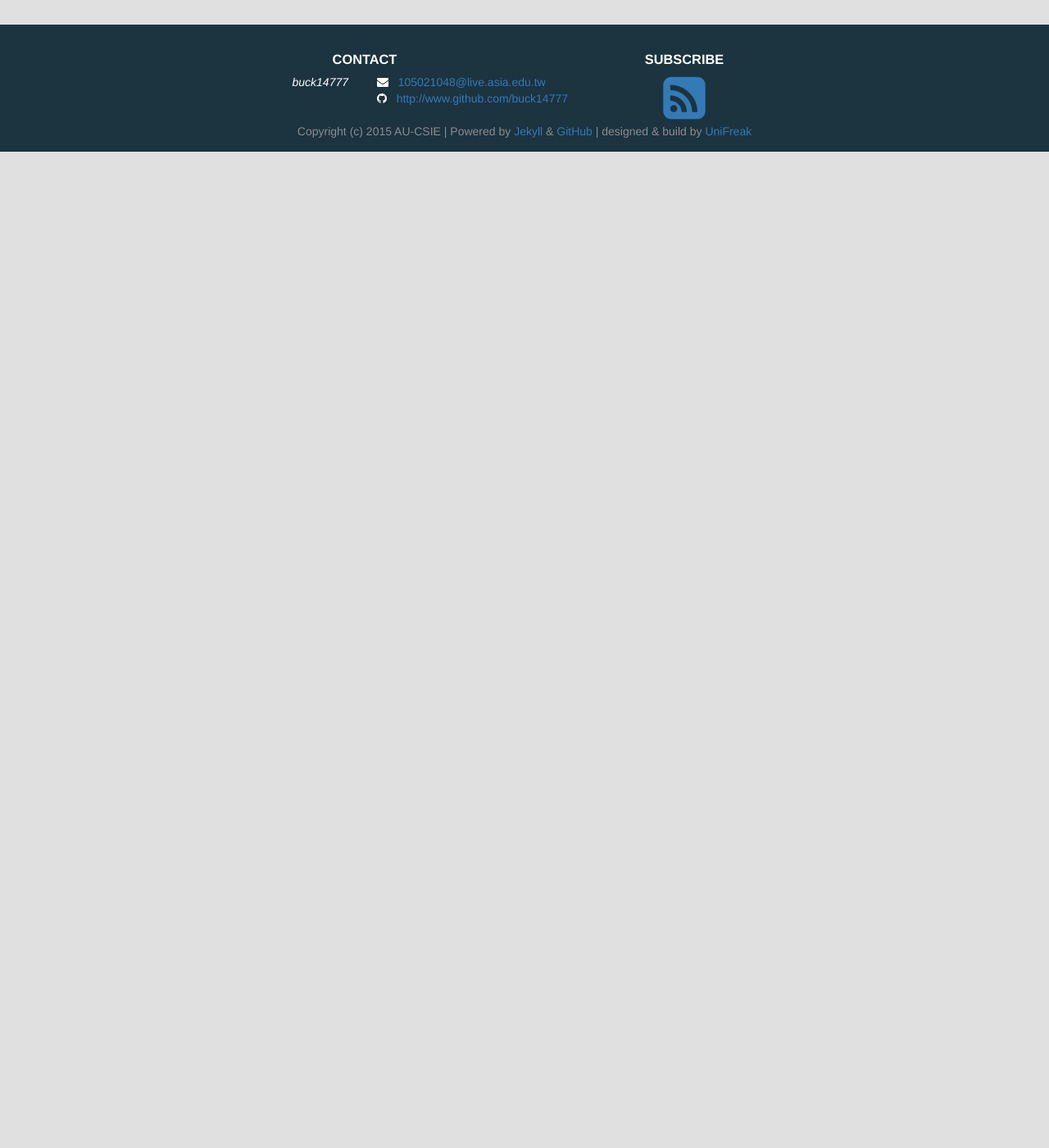
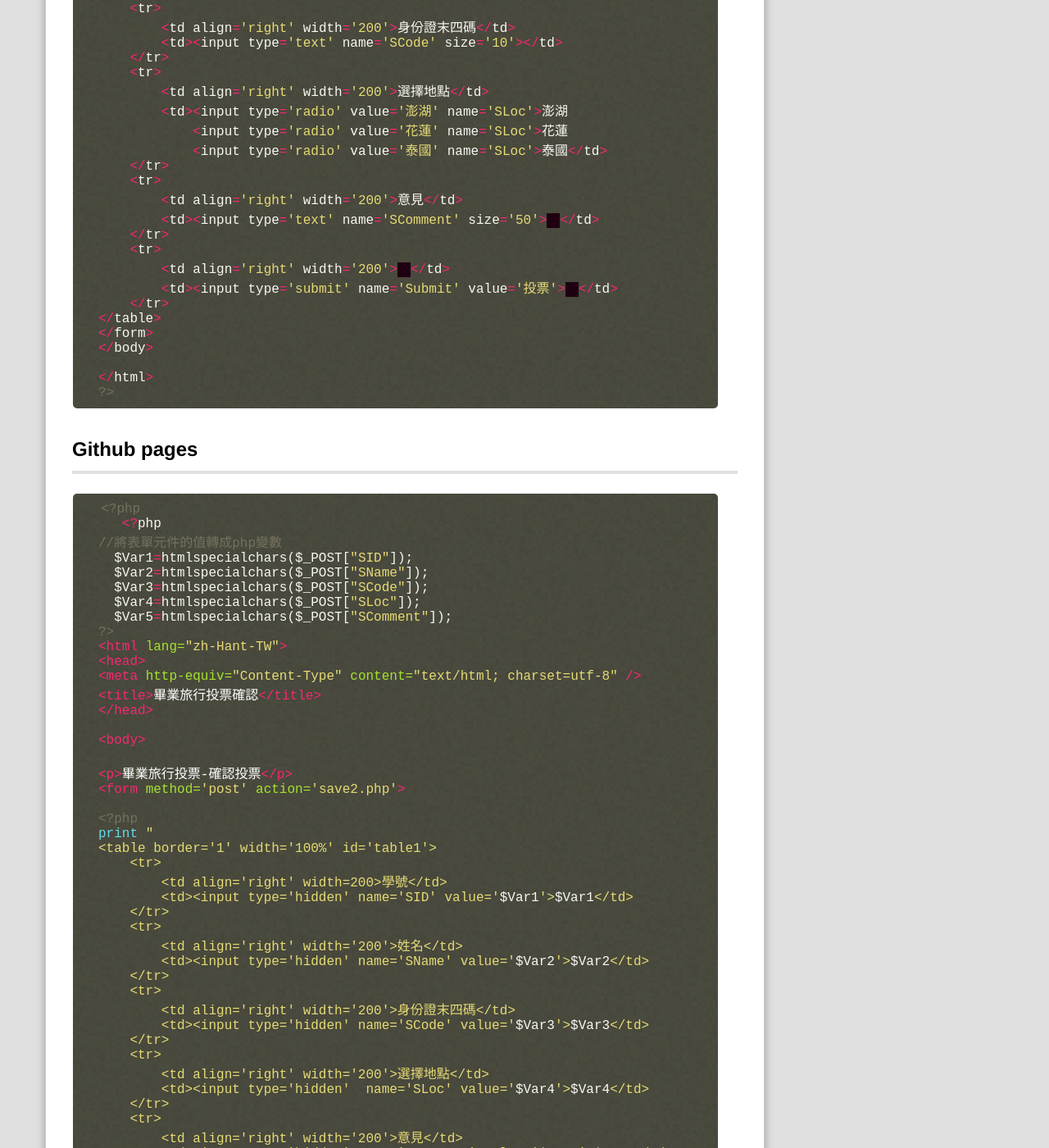
Before and after one commit to buck14777/webcourse, a Jekyll site: the page built from _posts/2017-11-08-Class8.md, in a window 1280 px wide and 1400 px high, scrolled down 1270 px. Shown: the whole window at 82% size. Built offline with Jekyll 4.4.1, drawn with Linux system fonts in a browser that asks for light colours; Markdown is read by kramdown in place of the engine named in the settings; comment, search, counter and statistics services are not loaded; before the commit the page ends 1455 px from its top, so only the background shows below that; some of the changed text lies outside the part shown.

Commit message:
Update 2017-11-08-Class8.md

````diff
--- a/_posts/2017-11-08-Class8.md
+++ b/_posts/2017-11-08-Class8.md
@@ -21,18 +21,178 @@ github帳號及使用github做blog。。
 
 ```php
 <?php
-   //
-   //
-   //
+   <html lang="lang="zh-Hant-TW"">
+<head>
+<meta http-equiv="Content-Type" content="text/html; charset=utf-8" />
+<title>畢業旅行投票</title>
+</head>
+<body>
+
+<p>畢業旅行投票</p>
+<form method='post' action='confirm2.php'>
+
+
+<table border='1' width='100%' id='table1'>
+    <tr>
+        <td align='right' width='200'>學號</td>
+        <td><input type='text' name='SID' size='10'>　</td>
+    </tr>
+    <tr>
+        <td align='right' width='200'>姓名</td>
+        <td><input type='text' name='SName' size='10'>　</td>
+    </tr>
+    <tr>
+        <td align='right' width='200'>身份證末四碼</td>
+        <td><input type='text' name='SCode' size='10'></td>
+    </tr>
+    <tr>
+        <td align='right' width='200'>選擇地點</td>
+        <td><input type='radio' value='澎湖' name='SLoc'>澎湖
+            <input type='radio' value='花蓮' name='SLoc'>花蓮
+            <input type='radio' value='泰國' name='SLoc'>泰國</td>
+    </tr>
+    <tr>
+        <td align='right' width='200'>意見</td>
+        <td><input type='text' name='SComment' size='50'>　</td>
+    </tr>
+    <tr>
+        <td align='right' width='200'>　</td>
+        <td><input type='submit' name='Submit' value='投票'>　</td>
+    </tr>
+</table>
+</form>
+</body>
+
+</html>
 ?>
 ```
 ##Github pages
 
 ```php
 <?php
-   //
-   //
-   //
+   <?php
+//將表單元件的值轉成php變數
+  $Var1=htmlspecialchars($_POST["SID"]);
+  $Var2=htmlspecialchars($_POST["SName"]);
+  $Var3=htmlspecialchars($_POST["SCode"]);
+  $Var4=htmlspecialchars($_POST["SLoc"]);
+  $Var5=htmlspecialchars($_POST["SComment"]);
+?>
+<html lang="zh-Hant-TW">
+<head>
+<meta http-equiv="Content-Type" content="text/html; charset=utf-8" />
+<title>畢業旅行投票確認</title>
+</head>
+
+<body>
+
+<p>畢業旅行投票-確認投票</p>
+<form method='post' action='save2.php'>
+
+<?php
+print "
+<table border='1' width='100%' id='table1'>
+    <tr>
+        <td align='right' width=200>學號</td>
+        <td><input type='hidden' name='SID' value='$Var1'>$Var1</td>
+    </tr>
+    <tr>
+        <td align='right' width='200'>姓名</td>
+        <td><input type='hidden' name='SName' value='$Var2'>$Var2</td>
+    </tr>
+    <tr>
+        <td align='right' width='200'>身份證末四碼</td>
+        <td><input type='hidden' name='SCode' value='$Var3'>$Var3</td>
+    </tr>
+    <tr>
+        <td align='right' width='200'>選擇地點</td>
+        <td><input type='hidden'  name='SLoc' value='$Var4'>$Var4</td>
+    </tr>
+    <tr>
+        <td align='right' width='200'>意見</td>
+        <td><input type='hidden' name='SComment' value='$Var5'>$Var5</td>
+    </tr>
+    <tr>
+        <td align='right' width='200'>　</td>
+        <td>
+        ";
+if ($Var4=='')
+   echo "沒有選擇地點<a href='javascript:history.back()'>,請回上一頁重新填寫</a>";
+else
+   echo "若要更改<a href='javascript:history.back()'>,請回上一頁重新填寫</a>";
+echo "
+        </td>
+    </tr>
+</table>";
+$row = NULL;
+if (!empty($Var1))
+{//檢查是否投過票
+    require_once 'db_func2.php';
+    $row = CheckVoted($Var1);
+}
+if ($row != NULL)
+{
+    print "
+    您在".$row['SDate']."完成投票,您的選擇如下<br>
+<table border='1' width='100%' id='table1'>
+    <tr>
+        <td align='right' width='200'>學號</td>
+        <td>".$row['SID']."</td>
+    </tr>
+    <tr>
+        <td align='right' width='200'>姓名</td>
+        <td>".$row['SName']."</td>
+    </tr>
+    <tr>
+        <td align='right' width='200'>身份證末四碼</td>
+        <td>".$row['SCode']."</td>
+    </tr>
+    <tr>
+        <td align='right' width='200'>選擇地點</td>
+        <td>".$row['SLoc']."</td>
+    </tr>
+    <tr>
+        <td align='right' width='200'>意見</td>
+        <td>".$row['SComment']."</td>
+    </tr>
+    <tr>
+     <td align=right width=200>是否更新</td>
+        <td align='center'>
+            <input type='hidden' name='SMethod' value='update' >
+            <input type='submit' name='Submit' value='重新投票'>
+        </td>
+    </tr>
+</table>
+        ";
+}
+else if (empty($Var1)||empty($Var2)||empty($Var3)||empty($Var4))//要有前四欄資料才能存檔
+print "
+<table border='1' width='100%' id='table1'>
+    <tr>
+        <td align='center'>
+            <input type='hidden' name='SMethod' value='insert' >
+            <input type='submit' name='Submit'  value='確認投票' disabled='disabled'>
+        </td>
+    </tr>
+</table>
+";
+else
+print "
+<table border='1' width='100%' id='table1'>
+    <tr>
+        <td align='right'>
+            <input type='hidden' name='SMethod' value='insert' >
+            <input type='submit' name='Submit' value='確認投票'>
+        </td>
+    </tr>
+</table>
+";
+?>
+
+</form>
+</body>
+
+</html>
 ?>
 ```
 
````
